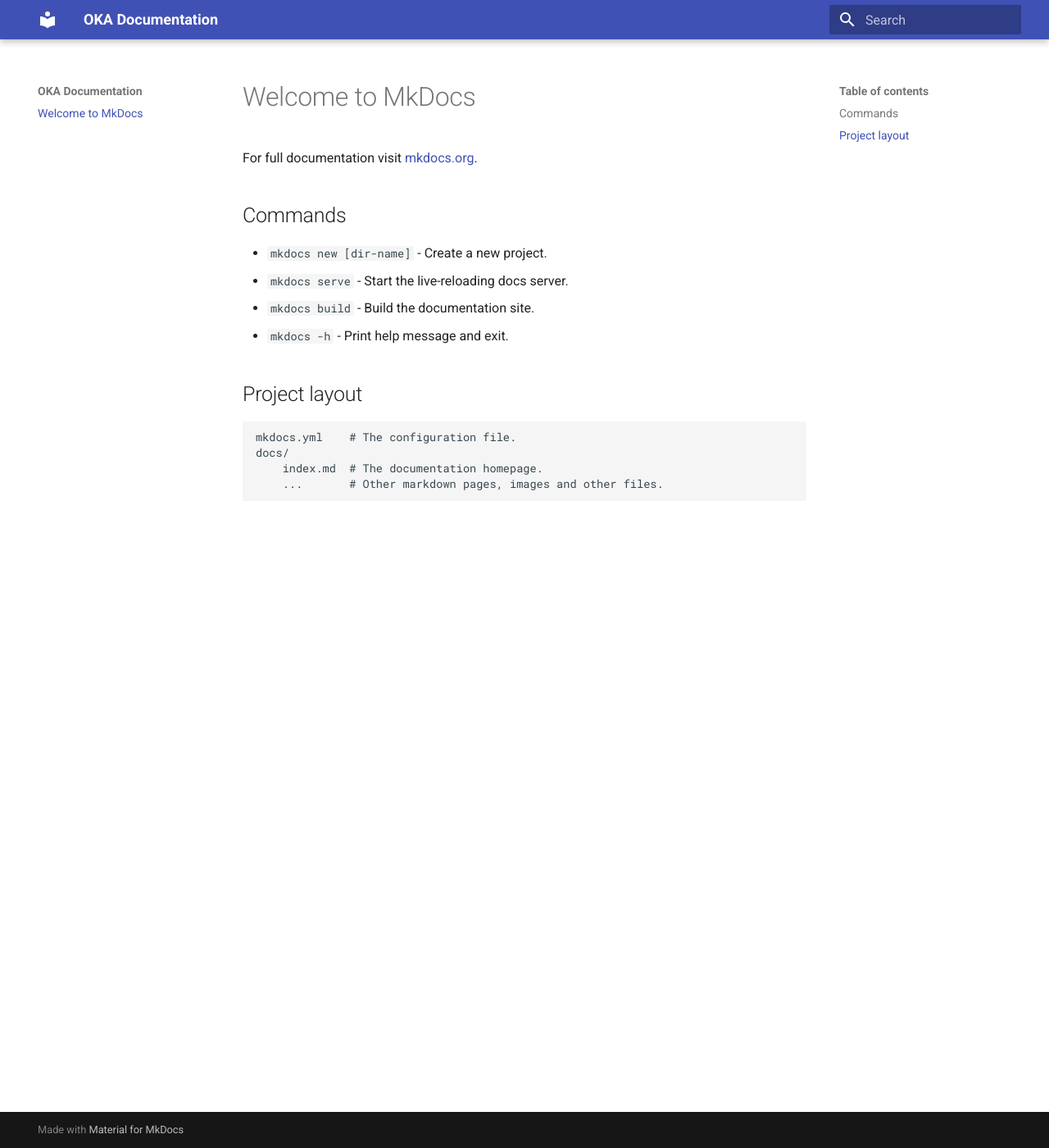
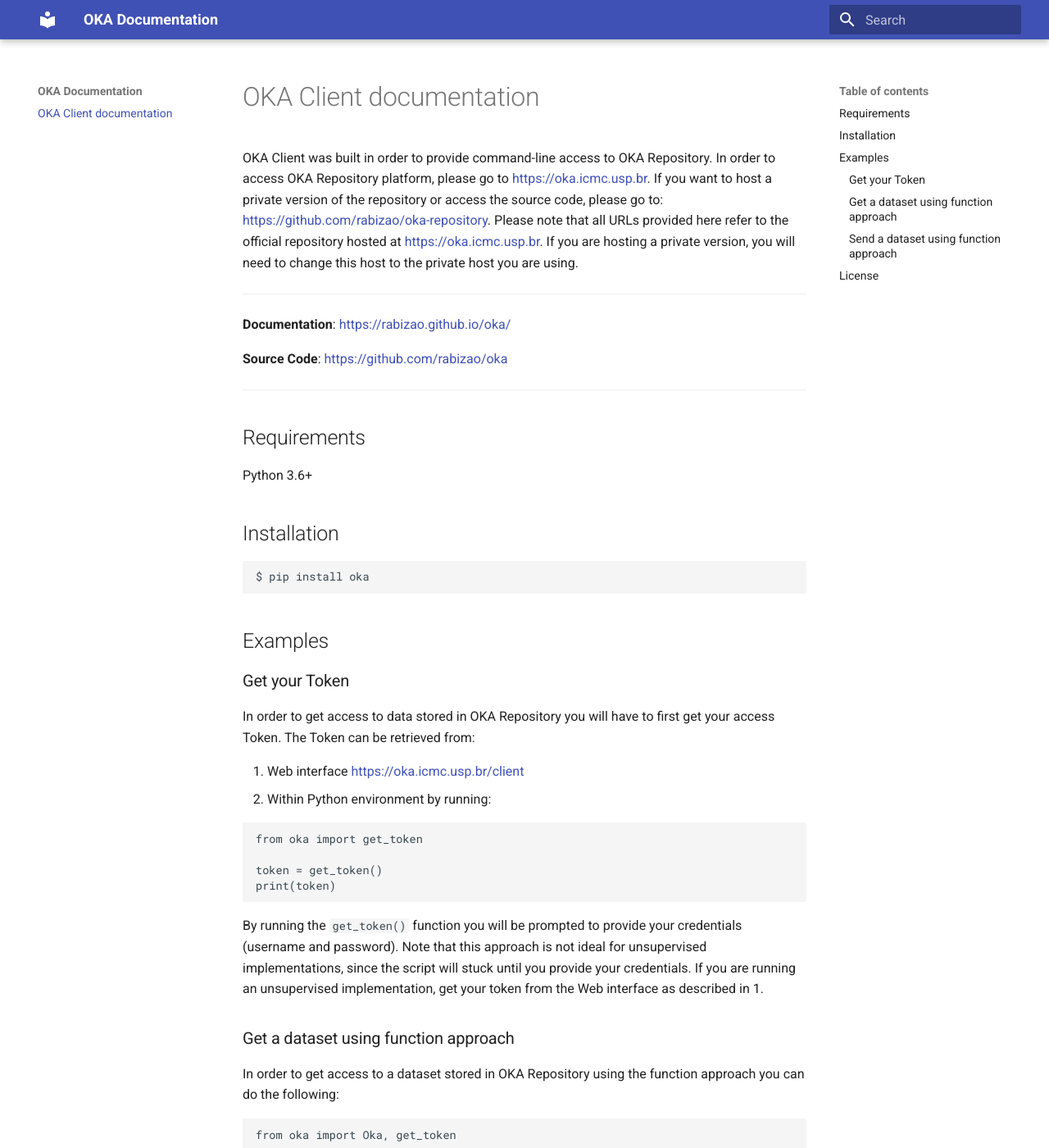
Before and after one commit to rabizao/oka, an MkDocs documentation site: the page built from docs/index.md, in a window 1280 px wide and 1400 px high. Shown: the whole window at 82% size. Built offline with MkDocs 1.6.1 and Material for MkDocs 9.7.7, drawn with Linux system fonts in a browser that asks for light colours; some of the changed text lies outside the part shown.

Commit message:
update doc

````diff
--- a/docs/index.md
+++ b/docs/index.md
@@ -1,17 +1,68 @@
-# Welcome to MkDocs
+# OKA Client documentation
 
-For full documentation visit [mkdocs.org](https://www.mkdocs.org).
+OKA Client was built in order to provide command-line access to OKA Repository. In order to access OKA Repository platform, please go to <a href="https://oka.icmc.usp.br" target="_blank">https://oka.icmc.usp.br</a>. If you want to host a private version of the repository or access the source code, please go to: <a href="https://github.com/rabizao/oka-repository" target="_blank">https://github.com/rabizao/oka-repository</a>.
+Please note that all URLs provided here refer to the official repository hosted at <a href="https://oka.icmc.usp.br" target="_blank">https://oka.icmc.usp.br</a>. If you are hosting a private version, you will need to change this host to the private host you are using.
 
-## Commands
+---
 
-* `mkdocs new [dir-name]` - Create a new project.
-* `mkdocs serve` - Start the live-reloading docs server.
-* `mkdocs build` - Build the documentation site.
-* `mkdocs -h` - Print help message and exit.
+**Documentation**: <a href="https://rabizao.github.io/oka/" target="_blank">https://rabizao.github.io/oka/</a>
 
-## Project layout
+**Source Code**: <a href="https://github.com/rabizao/oka" target="_blank">https://github.com/rabizao/oka</a>
 
-    mkdocs.yml    # The configuration file.
-    docs/
-        index.md  # The documentation homepage.
-        ...       # Other markdown pages, images and other files.
+---
+
+## Requirements
+
+Python 3.6+
+
+## Installation
+
+```console
+$ pip install oka
+```
+
+## Examples
+
+### Get your Token
+In order to get access to data stored in OKA Repository you will have to first get your access Token. The Token can be retrieved from:
+
+1. Web interface <a href="https://oka.icmc.usp.br/client" target="_blank">https://oka.icmc.usp.br/client</a>
+2. Within Python environment by running:
+```Python
+from oka import get_token
+
+token = get_token()
+print(token)
+```
+By running the `get_token()` function you will be prompted to provide your credentials (username and password). Note that this approach is not ideal for unsupervised implementations, since the script will stuck until you provide your credentials. If you are running an unsupervised implementation, get your token from the Web interface as described in 1.
+
+### Get a dataset using function approach
+In order to get access to a dataset stored in OKA Repository using the function approach you can do the following:
+
+```Python
+from oka import Oka, get_token
+
+token = get_token()
+client = Oka(token)
+client.get("data_uuid")
+```
+
+### Send a dataset using function approach
+In order to send a data object to OKA Repository using the function approach you can do the following:
+
+```Python
+from oka import Oka, get_token, new
+
+d = new(
+        X=[[1, 2, 3], [4, 5, 6], [7, 8, 9]],
+        y=[0, 1, 1]
+    )
+
+token = get_token()
+client = Oka(token)
+client.send(data)
+```
+
+## License
+
+This project is licensed under the terms of the MIT license.
````
